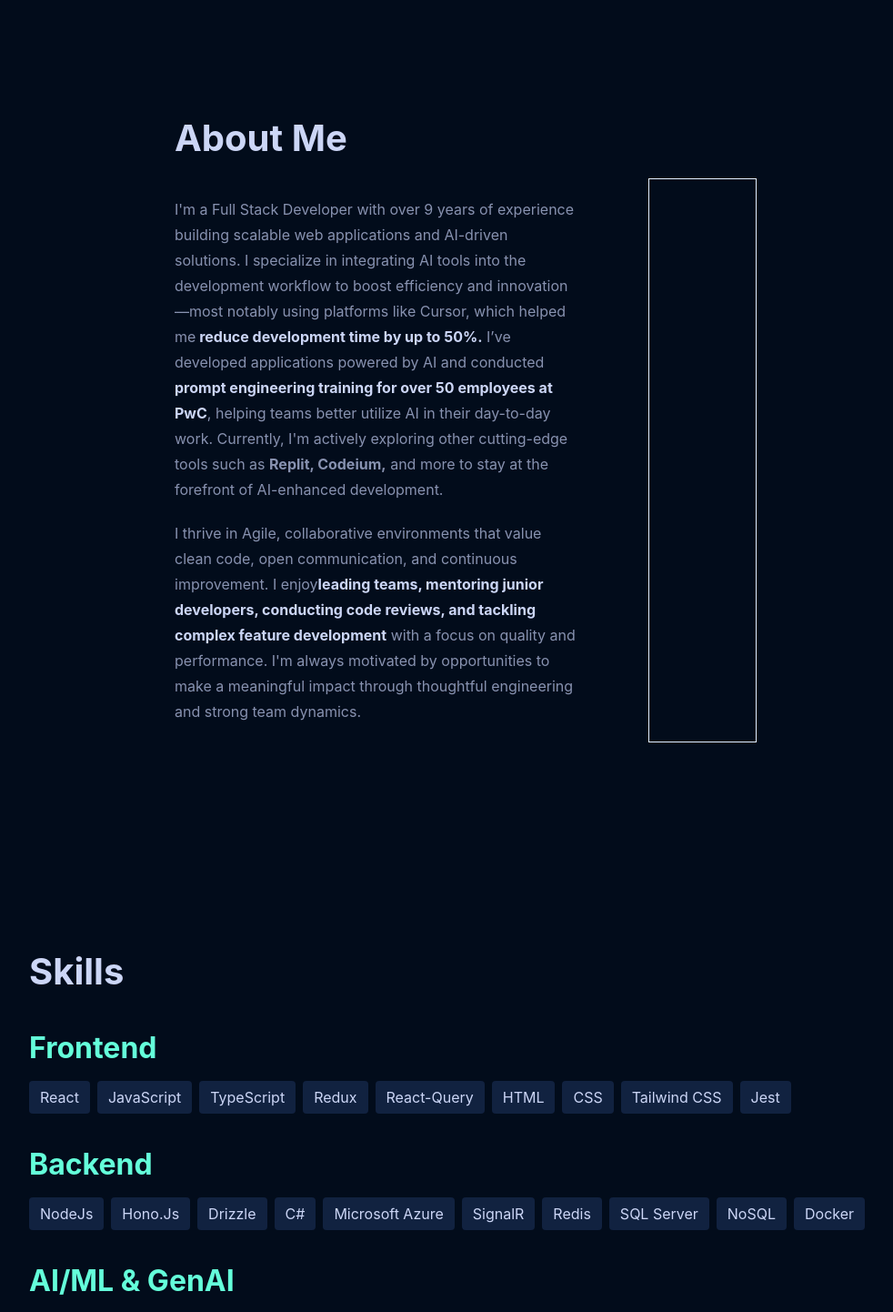
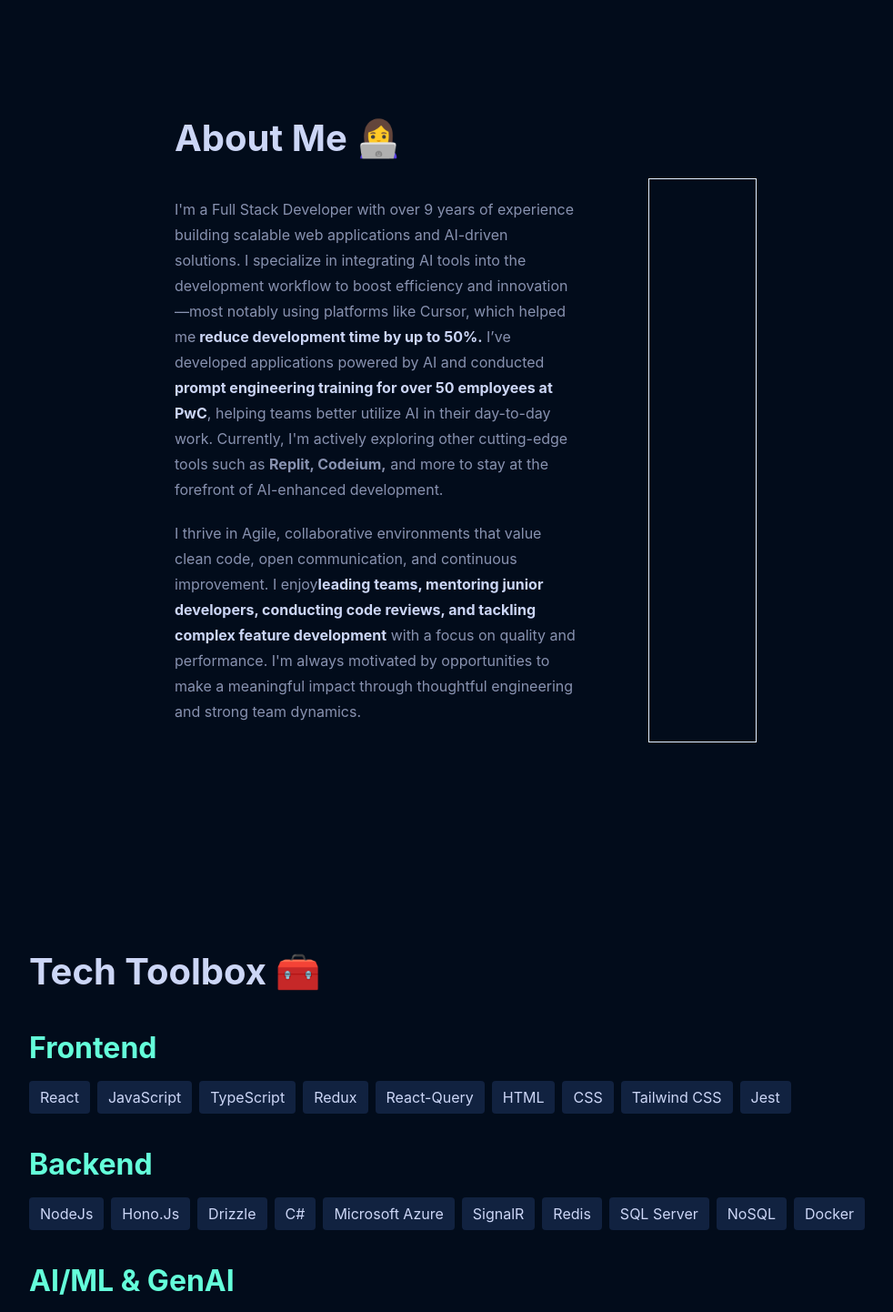
Before and after one commit to Rashmijain18/portfolio, a React (Vite) app: page / in a window 1280 px wide. Shown: the part 740-2182 px from the top of the page at 91% size, without its empty margins (128-1110 px from the left). Built offline with nearby package versions, Linux system fonts and the light colour scheme.

Commit message:
Added icons

```diff
--- a/src/components/About.tsx
+++ b/src/components/About.tsx
@@ -2,7 +2,7 @@ export const About = () => {
   return (
     <section className="flex justify-center items-center" id="about">
       <div className="max-w-[50vw] ">
-        <h3 className="text-lightest-slate flex-start">About Me</h3>
+        <h3 className="text-lightest-slate flex-start">About Me 👩‍💻 </h3>
         <div className="flex flex-row gap-20">
           <div>
             <p>
--- a/src/components/ContactInformation.tsx
+++ b/src/components/ContactInformation.tsx
@@ -8,8 +8,13 @@ export const ContactInformation = () => {
       className="flex flex-col justify-center items-center min-h-[90vh]"
     >
       <div className="flex flex-col justify-center items-center min-h-screen">
-        <h3 className="text-lightest-slate">Get In Touch</h3>
-        <h3 className="text-green">Contact Me</h3>
+        <h3 className="text-lightest-slate">Let’s Connect ✉️</h3>
+        <p className="w-[50vw] text-center">
+          I’m currently open to new opportunities where I can create,
+          collaborate, and grow. Whether you’re hiring, have a project in mind,
+          or just want to chat tech — feel free to reach out. My inbox is always
+          open, and I’d love to hear from you!
+        </p>
         <div className="flex gap-4">
           <a
             href="mailto:rashmi.jain24@outlook.com"
--- a/src/components/Projects.tsx
+++ b/src/components/Projects.tsx
@@ -49,7 +49,7 @@ export const Projects = () => {
 
   return (
     <section className="p-40" id="projects">
-      <h3 className="text-lightest-slate pb-8">Some Things I've Built</h3>
+      <h3 className="text-lightest-slate pb-8">Some Things I've Built 💻 </h3>
 
       <div className="flex overflow-x-auto gap-8 pb-4 snap-x snap-mandatory [&::-webkit-scrollbar]:h-2 [&::-webkit-scrollbar-track]:bg-navy [&::-webkit-scrollbar-thumb]:bg-lightest-slate [&::-webkit-scrollbar-thumb]:rounded-full">
         {projects.map((project, index) => (
--- a/src/components/Skills.tsx
+++ b/src/components/Skills.tsx
@@ -46,7 +46,7 @@ export const Skills = () => {
 
   return (
     <section className="p-40" id="skills">
-      <h3 className="text-lightest-slate">Skills</h3>
+      <h3 className="text-lightest-slate">Tech Toolbox 🧰</h3>
       <div className="flex flex-col gap-4">
         {Object.keys(skills).map((category) => (
           <div key={category}>
```
